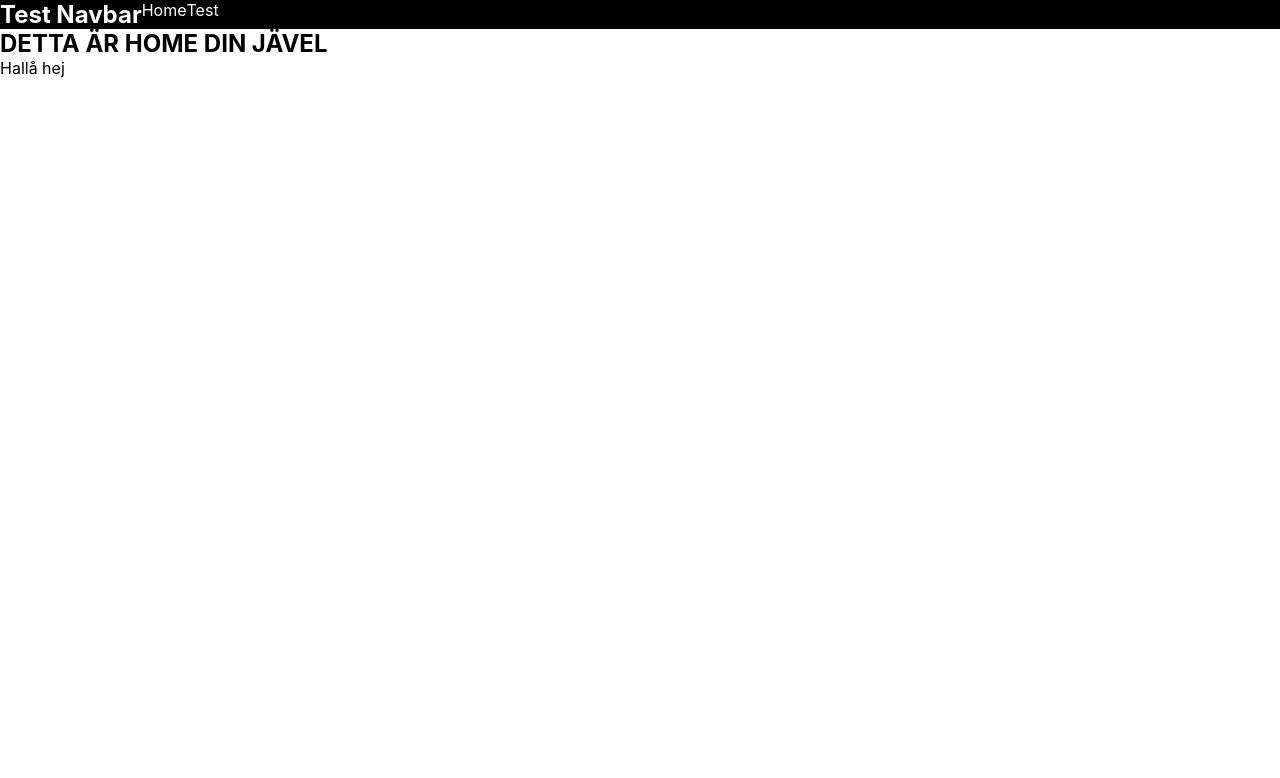
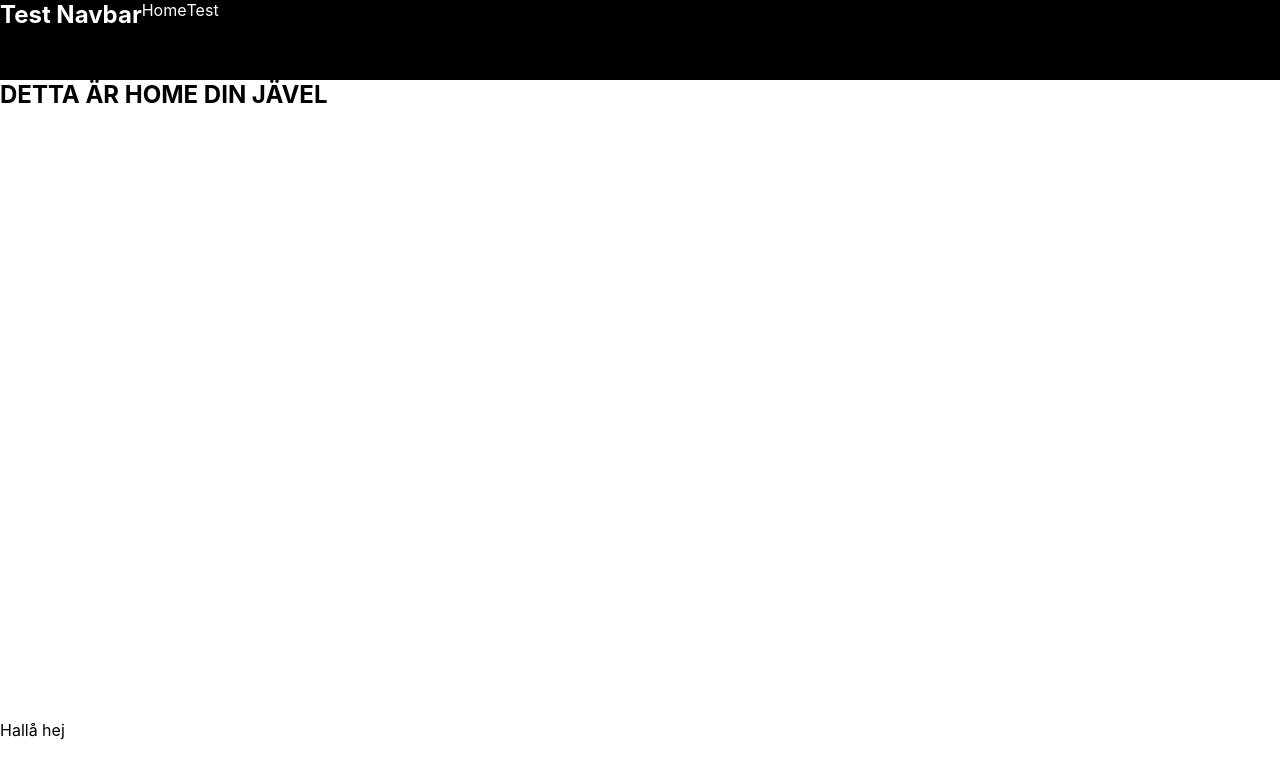
Before and after one commit to AdamAgerling/React-Labb-1, a React (Create React App) app: page / in a window 1280 px wide. Shown: the top 778 px of the page. Built offline with nearby package versions, Linux system fonts and the light colour scheme.

Commit message:
Testing again

```diff
--- a/src/UI/FooterComponent.module.css
+++ b/src/UI/FooterComponent.module.css
@@ -0,0 +1,3 @@
+.test2{
+  height: 10vh;
+}
--- a/src/UI/NavbarComponent.module.css
+++ b/src/UI/NavbarComponent.module.css
@@ -1,6 +1,7 @@
 .colorContainer{
   background: black;
   display: flex;
+  height: 10vh;
 }
 
 .links{
--- a/src/index.js
+++ b/src/index.js
@@ -3,12 +3,13 @@ import ReactDOM from 'react-dom/client';
 import './index.css';
 import App from './App';
 import { BrowserRouter } from 'react-router-dom';
+import styles from './index.module.css'
 
 const root = ReactDOM.createRoot(document.getElementById('root'));
 root.render(
   <React.StrictMode>
     <BrowserRouter>
-    <App />
+    <App className={styles.raebarber}/>
     </BrowserRouter>
   </React.StrictMode>
 );
--- /dev/null
+++ b/src/index.module.css
@@ -0,0 +1,6 @@
+/* body{
+  margin: 0;
+  min-height: 100vh;
+  display: flex;
+  flex-direction: column;
+} */
--- a/src/views/Home.js
+++ b/src/views/Home.js
@@ -1,6 +1,9 @@
+import styles from './Home.module.css'
 const Home = () => {
   return (
+    <main className={styles.windowHeight}>
     <h2>DETTA ÄR HOME DIN JÄVEL</h2>
+    </main>
   )
 }
 
--- /dev/null
+++ b/src/views/Home.module.css
@@ -0,0 +1,3 @@
+.windowHeight{
+ min-height: 80vh;
+}
```
Also changed, not shown: src/reportWebVitals.js (deleted, +0 -13 lines), src/setupTests.js (deleted, +0 -5 lines), 1 other file (tests, documents, lock files or other folders).
